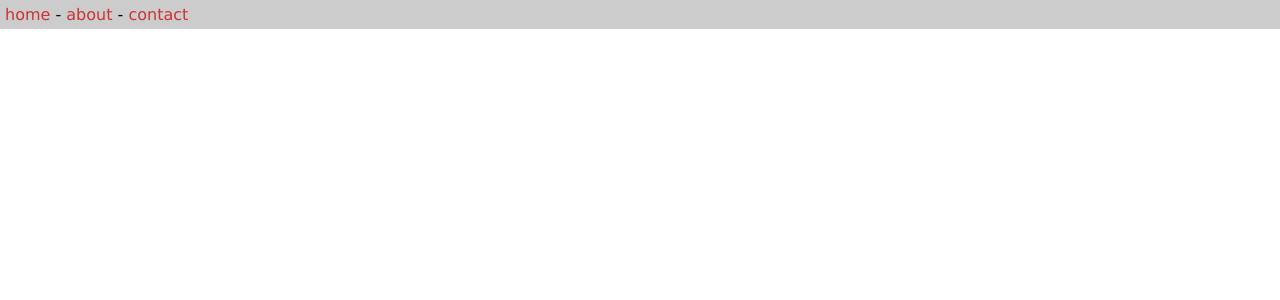
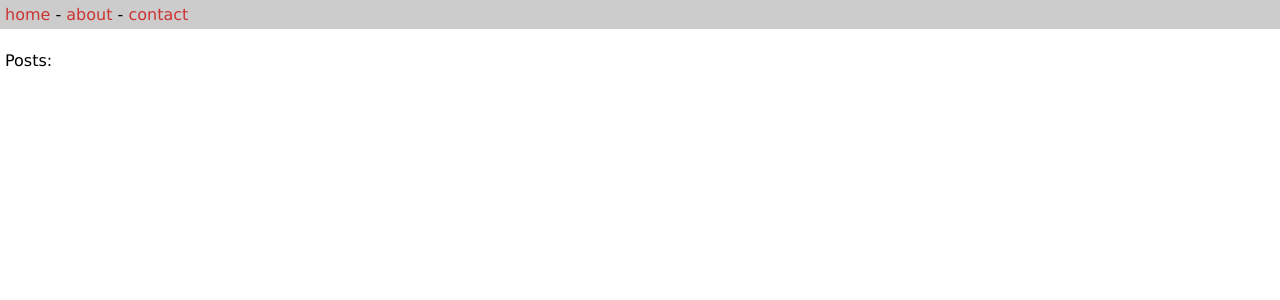
Before and after one commit to johnelse/johnelse.github.com, a Jekyll site: the page built from index.html, in a window 1280 px wide. Shown: the top 300 px of the page. Built offline with Jekyll 4.4.1, drawn with Linux system fonts in a browser that asks for light colours; Markdown is read by kramdown in place of the engine named in the settings.

Commit message:
Re-add post listing
Signed-off-by: John Else <john.else@gmail.com>

```diff
--- a/index.html
+++ b/index.html
@@ -2,3 +2,13 @@
 layout: default
 title: John Else
 ---
+<p>Posts:</p>
+
+<ul>
+    {% for post in site.posts %}
+        <li>
+            {{ post.date | date_to_string }} -
+            <a href="{{ post.url }}">{{ post.title }}</a>
+        </li>
+    {% endfor %}
+</ul>
```
